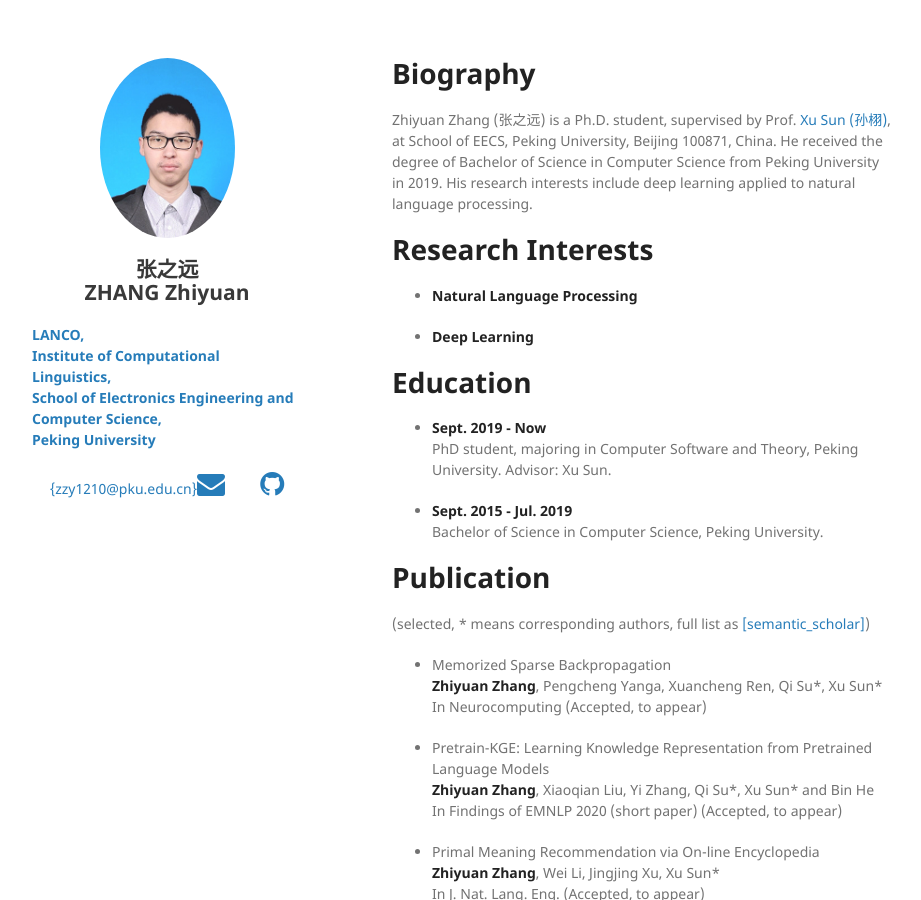
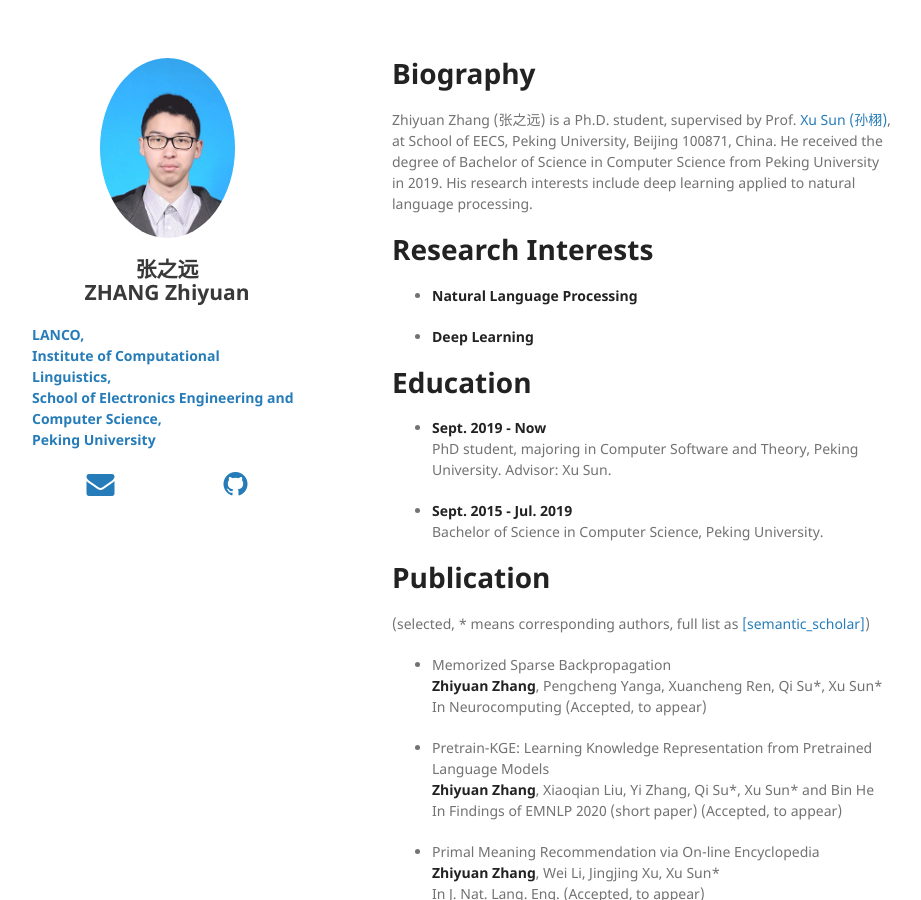
Before and after one commit to pkuzzy/pkuzzy.github.io, a Jekyll site: the page built from index.md, in a window 1280 px wide and 900 px high. Shown: the whole window, without its empty margins (178-1099 px from the left). Built offline with Jekyll 4.4.1, drawn with Linux system fonts in a browser that asks for light colours; nearby versions of some CDN libraries; our own code applies the rules of GitHub Pages for plain Markdown files.

Commit message:
Update default.html

```diff
--- a/_layouts/default.html
+++ b/_layouts/default.html
@@ -39,7 +39,7 @@
         </p>
 
         <div class="hor-dist-container">
-          <a href="{{ site.email_full }}">{zzy1210@pku.edu.cn}<i class="fa fa-envelope fa-2x"></i></a>
+          <a href="{{ site.email_full }}"><i class="fa fa-envelope fa-2x"></i></a>
           <a href="{{ site.github.owner_url }}"><i class="fa fa-github fa-2x"></i></a>
         </div>
 
```
